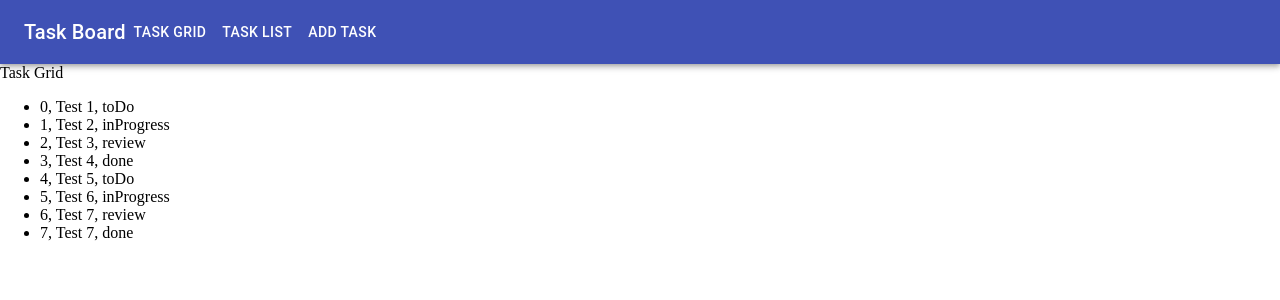
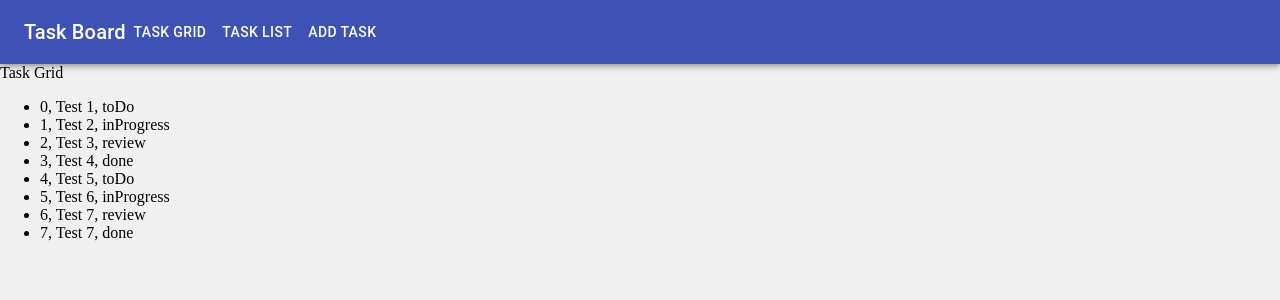
Before and after one commit to ja582/is322-project2, a React (Create React App) app: page / in a window 1280 px wide. Shown: the top 300 px of the page. Built offline with nearby package versions, Linux system fonts and the light colour scheme.

Commit message:
Set background color, disallow x overflow

```diff
--- a/src/App.css
+++ b/src/App.css
@@ -1,4 +1,7 @@
 html, body {
-  padding : 0;
-  margin  : 0;
+  padding          : 0;
+  margin           : 0;
+  height           : 100%;
+  background-color : #F0F0F0;
+  overflow-x       : hidden;
 }
```
